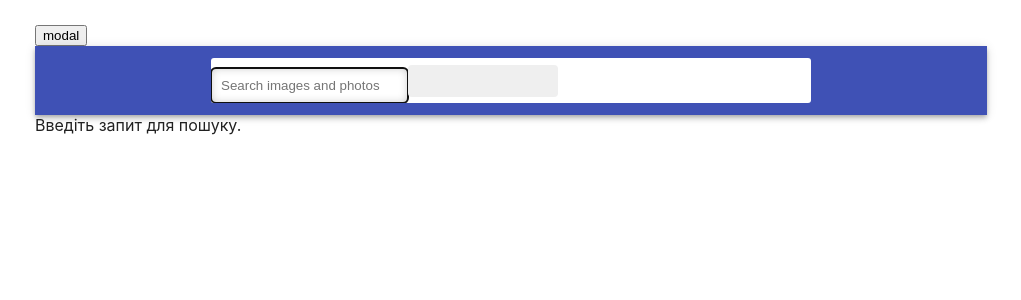
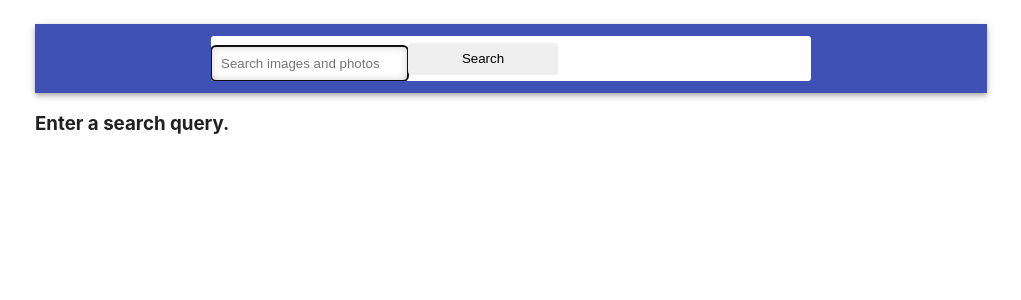
Before and after one commit to MoskaletsOleksandr/goit-react-hw-03-image-finder, a React (Create React App) app: page / in a window 1280 px wide. Shown: the top 300 px of the page, without its empty margins (129-1150 px from the left). Built offline with nearby package versions, Linux system fonts and the light colour scheme.

Commit message:
fix-button

```diff
--- a/src/components/App/App.jsx
+++ b/src/components/App/App.jsx
@@ -28,9 +28,6 @@ export class App extends Component {
   render() {
     return (
       <Container>
-        <button type="button" onClick={this.toggleModal}>
-          modal
-        </button>
         {this.state.showModal && (
           <Modal onClose={this.toggleModal}>
             <img
--- a/src/components/ImageGallery/ImageGallery.jsx
+++ b/src/components/ImageGallery/ImageGallery.jsx
@@ -2,7 +2,7 @@ import { List } from './ImageGallery.styled';
 import { PixabayAPI } from '../../services/pixabay-api';
 import { Component } from 'react';
 import { ImageGalleryItem } from './ImageGalleryItem/ImageGalleryItem';
-// import { Button } from 'components/common/Button';
+import { Button } from 'components/common/Button';
 import { Loader } from 'components/common/Loader';
 import { animateScroll } from 'react-scroll';
 
@@ -73,7 +73,7 @@ export class ImageGallery extends Component {
     const { images, status } = this.state;
 
     if (status === 'idle') {
-      return <div>Введіть запит для пошуку.</div>;
+      return <h3>Enter a search query.</h3>;
     }
 
     if (status === 'pending') {
@@ -97,14 +97,9 @@ export class ImageGallery extends Component {
                 );
               })}
             {this.state.totalHits >= pixabayAPI.loadedPhotos() && (
-              <button
-                type="button"
-                onClick={() => {
-                  this.handleMoreBtnClick();
-                }}
-              >
-                123456789
-              </button>
+              <Button type="button" loadMore={this.handleMoreBtnClick}>
+                Load more
+              </Button>
             )}
           </List>
         </div>
@@ -112,7 +107,7 @@ export class ImageGallery extends Component {
     }
 
     if (status === 'rejected') {
-      return <h2>{this.state.error}</h2>
+      return <h3>{this.state.error}</h3>;
     }
   }
 }
--- a/src/components/SearchBar/SearchBar.jsx
+++ b/src/components/SearchBar/SearchBar.jsx
@@ -30,7 +30,7 @@ export class SearchBar extends Component {
             value={this.state.searchedWord}
             onChange={this.handleWordChange}
           />
-          <Button />
+          <Button>Search</Button>
         </SearchForm>
       </Bar>
     );
--- a/src/components/SearchBar/SearchBar.styled.jsx
+++ b/src/components/SearchBar/SearchBar.styled.jsx
@@ -4,7 +4,7 @@ export const Bar = styled.header`
   top: 0;
   left: 0;
   position: sticky;
-  z-index: 1100;
+  // z-index: 1;
   display: flex;
   justify-content: center;
   align-items: center;
--- a/src/components/common/Button/Button.jsx
+++ b/src/components/common/Button/Button.jsx
@@ -1,13 +1,9 @@
-import { Component } from 'react';
-import { ButtonStyled } from './Button.styled';
+import { ButtonStyled, ButtonLabel } from './Button.styled';
 
-export class Button extends Component {
-  render() {
-    return (
-      <ButtonStyled>
-        {/* {props.label} */}
-        {/* <ButtonLabel></ButtonLabel> */}
-      </ButtonStyled>
-    );
-  }
-}
+export const Button = ({ loadMore, children }) => {
+  return (
+    <ButtonStyled onClick={loadMore}>
+      <ButtonLabel>{children}</ButtonLabel>
+    </ButtonStyled>
+  );
+};
--- a/src/components/common/Button/Button.styled.jsx
+++ b/src/components/common/Button/Button.styled.jsx
@@ -20,13 +20,4 @@ export const ButtonStyled = styled.button`
 `;
 
 export const ButtonLabel = styled.span`
-  position: absolute;
-  width: 1px;
-  height: 1px;
-  padding: 0;
-  overflow: hidden;
-  clip: rect(0, 0, 0, 0);
-  white-space: nowrap;
-  clip-path: inset(50%);
-  border: 0;
 `;
--- a/src/components/common/Modal/Modal.styled.jsx
+++ b/src/components/common/Modal/Modal.styled.jsx
@@ -14,8 +14,8 @@ export const ModalContent = styled.div`
   top: 50%;
   left: 50%;
   transform: translate(-50%, -50%);
-  min-height: 300px;
-  max-width: 600px;
+  min-height: 600px;
+  max-width: 1200px;
   width: 100%;
   padding: 12px;
   background-color: #fff;
--- a/src/services/pixabay-api.js
+++ b/src/services/pixabay-api.js
@@ -25,7 +25,9 @@ export class PixabayAPI {
         }
 
         return Promise.reject(
-          new Error(`Картинок по запиту ${this.searchedWord} не знайдено`)
+          new Error(
+            `No pictures were found for the request "${this.searchedWord}"`
+          )
         );
       });
   }
```
